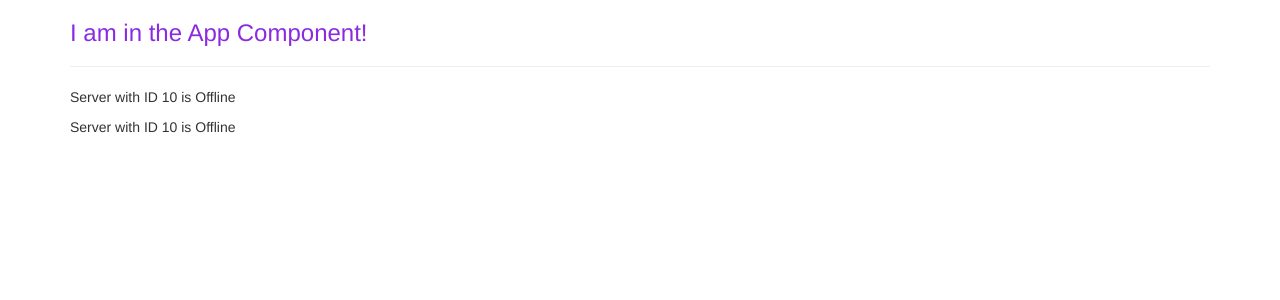
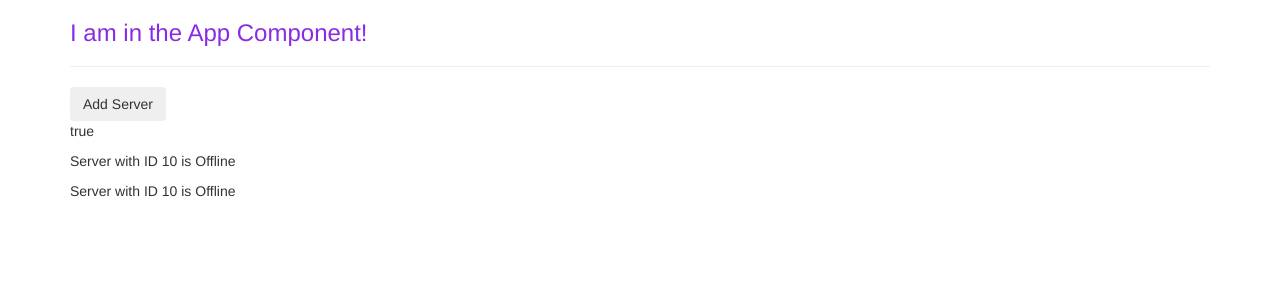
Before and after one commit to amishasubedi/Angular-Basics, an Angular app: page / in a window 1280 px wide. Shown: the top 300 px of the page. Built offline with nearby package versions, Linux system fonts and the light colour scheme.

Commit message:
property binding

```diff
--- a/src/app/servers/servers.component.html
+++ b/src/app/servers/servers.component.html
@@ -1,2 +1,15 @@
+<!--property binding-->
+<button class="btn btn primary" [disabled]="!allowNewServer"> Add Server</button>
+
+<!--String interpolation-->
+<p>{{ allowNewServer }}</p>
+
 <app-server></app-server>
 <app-server></app-server>
+
+<!--When to use String interpolation vs data binding?
+    - when you're just printing something in browser, use string interpolation
+    - if you want to change the property of Html element or a directive, use property binding
+
+    DON'T MIX PROPERTY BINDING AND STRING INTERPOLATION
+-->
--- a/src/app/servers/servers.component.ts
+++ b/src/app/servers/servers.component.ts
@@ -1,15 +1,23 @@
-import { Component } from '@angular/core';
+import { Component, OnInit } from '@angular/core';
 
 @Component({
   selector: 'app-servers',
-  //templateUrl: './servers.component.html', // either point to .html file or write html within this file
+  templateUrl: './servers.component.html', // either point to .html file or write html within this file
   // defining html with ts file
-  template: `
-      <app-server></app-server>
-      <app-server></app-server>
-    `,
+  // template: `
+  //     <app-server></app-server>
+  //     <app-server></app-server>
+  //   `,
   styleUrls: ['./servers.component.css']
 })
-export class ServersComponent {
+export class ServersComponent implements OnInit {
+  allowNewServer = false;
 
+  constructor() {
+    setTimeout(() => {
+      this.allowNewServer = true;
+    }, 2000)
+  }
+
+  ngOnInit() { }
 }
```
